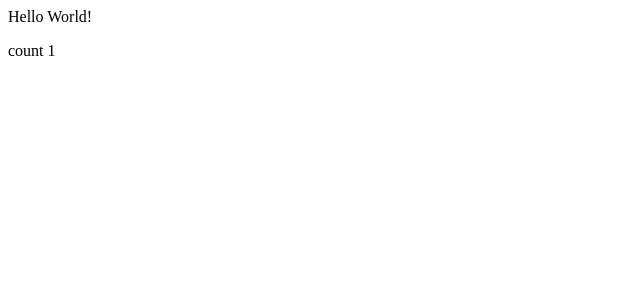
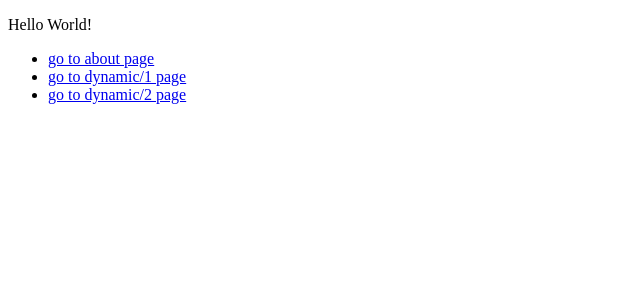
Before and after one commit to MasahikoJinno/fe-boilerplate-21, a Next.js app: page / in a window 1280 px wide. Shown: the top 300 px of the page, without its empty margins (0-640 px from the left). Built offline with nearby package versions, Linux system fonts and the light colour scheme.

Commit message:
feat: add routing

```diff
--- a/src/pages/index.tsx
+++ b/src/pages/index.tsx
@@ -1,17 +1,29 @@
-import React, { FC, useEffect, useState } from 'react'
+import React, { FC } from 'react'
+import Link from 'next/link'
+
+import { useCSR } from '../routing/useCSR'
 
 const Home: FC = () => {
-  const [count, setCount] = useState(0)
-  useEffect(() => {
-    console.log('hello console! count:', count)
-    setCount(count + 1)
-    // eslint-disable-next-line react-hooks/exhaustive-deps
-  }, [])
+  const execRouting = useCSR()
+
+  if (!execRouting) {
+    return <p>loading...</p>
+  }
 
   return (
     <>
-      <div>Hello World!</div>
-      <p>count {count}</p>
+      <p>Hello World!</p>
+      <ul>
+        <li>
+          <Link href={'/about'}>go to about page</Link>
+        </li>
+        <li>
+          <Link href={'/dynamic/1'}>go to dynamic/1 page</Link>
+        </li>
+        <li>
+          <Link href={'/dynamic/2'}>go to dynamic/2 page</Link>
+        </li>
+      </ul>
     </>
   )
 }
--- /dev/null
+++ b/src/routing/route.ts
@@ -0,0 +1,12 @@
+/**
+ * 当アプリケーションのパス
+ */
+export const APP_ROUTES: Readonly<
+  {
+    pattern: string
+    href: string
+  }[]
+> = [
+  { pattern: '/dynamic/*', href: '/dynamic/[id]' },
+  { pattern: '/about', href: '/about' }
+] as const
--- /dev/null
+++ b/src/routing/useCSR.ts
@@ -0,0 +1,26 @@
+import Router from 'next/router'
+import { useState, useEffect } from 'react'
+
+import { APP_ROUTES } from './route'
+
+export const useCSR = (): boolean => {
+  const [execRouting, setExecRouting] = useState(false)
+
+  useEffect(() => {
+    const {
+      location: { pathname }
+    } = window
+
+    const isCSR = APP_ROUTES.some(route => {
+      if (new RegExp(`^${route.pattern}$`).test(pathname)) {
+        Router.replace(route.href, pathname).then()
+        return true
+      }
+    })
+
+    !isCSR && setExecRouting(true)
+    // eslint-disable-next-line react-hooks/exhaustive-deps
+  }, [])
+
+  return execRouting
+}
```
Also changed, not shown: src/pages/about.tsx (added, +11 -0 lines), src/pages/dynamic/[id].tsx (added, +17 -0 lines).
